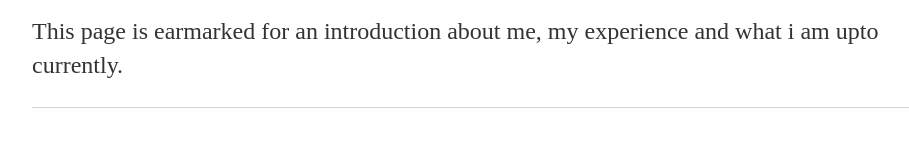
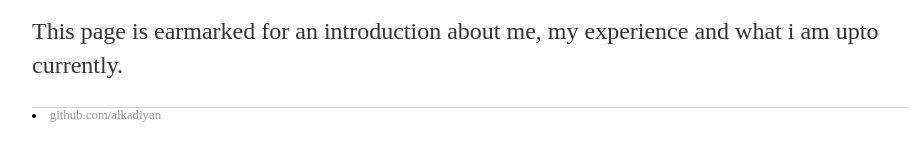
Before and after one commit to Raghuvarants/raghuvarants, a Jekyll site: the page index.html, which Jekyll copies as it is, in a window 1280 px wide. Shown: the part 182-343 px from the top of the page, without its empty margins (160-1069 px from the left). Built offline with Jekyll 4.4.1, drawn with Linux system fonts in a browser that asks for light colours.

Commit message:
Update index.html

```diff
--- a/index.html
+++ b/index.html
@@ -23,6 +23,7 @@
     		</div><!-- /.blurb -->
 		</div><!-- /.container -->
 		<footer>
+		 <li><a href="https://github.com/alkadiyan">github.com/alkadiyan</a></li>
     		</footer>
 	</body>
 </html>
```
